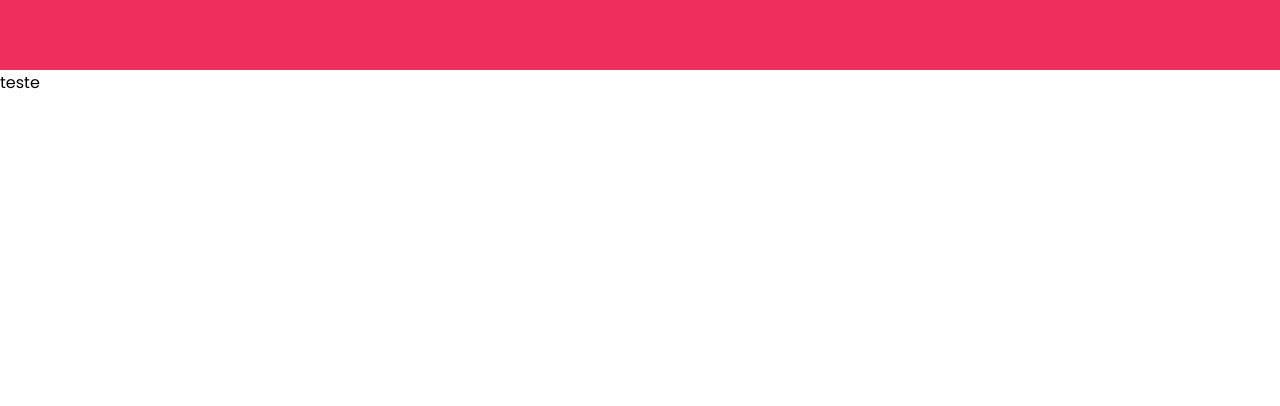
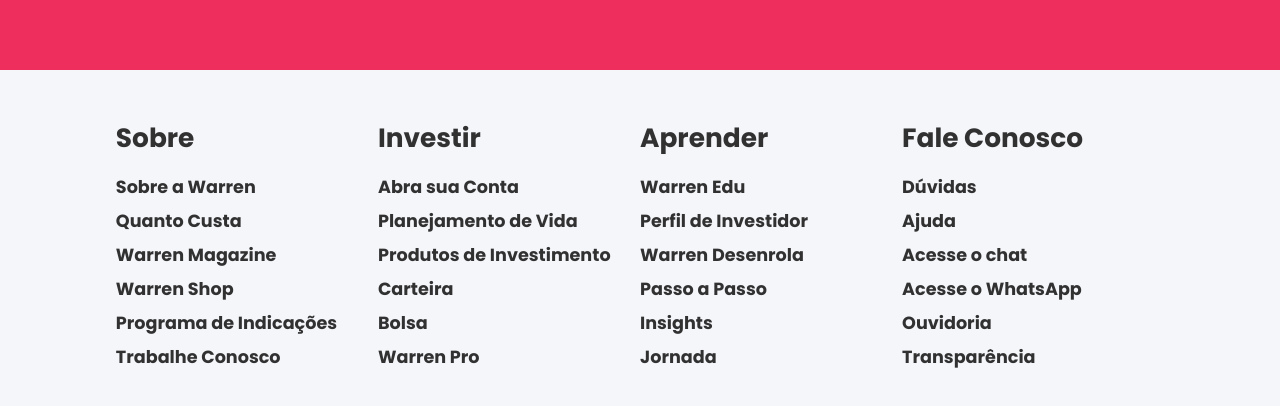
Before and after one commit to wagnermoraisWarren/Everest-Vue-Landing-Page, a Vue app: page /#/ in a window 1280 px wide. Shown: the part 2449-2855 px from the top of the page. Before the commit the page ends 2544 px from the top, so only its background shows below. Built offline with nearby package versions, Linux system fonts and the light colour scheme.

Commit message:
feat: implementação do rodapé

```diff
--- a/src/components/Footer.vue
+++ b/src/components/Footer.vue
@@ -1,7 +1,97 @@
 <template>
-    <div>
-        teste
-    </div>
+    <footer>
+        <div class="footer-box">
+            <h3>Sobre</h3>
+            <ul>
+                <li>
+                    <a href="https://warren.com.br/sobre/" target="_blank">Sobre a Warren</a>
+                </li>
+                <li>
+                    <a href="https://warren.com.br/quanto-custa/" target="_blank">Quanto Custa</a>
+                </li>
+                <li>
+                    <a href="https://warren.com.br/magazine/" target="_blank">Warren Magazine</a>
+                </li>
+                <li>
+                    <a href="https://shop.warren.com.br/" target="_blank">Warren Shop</a>
+                </li>
+                <li>
+                    <a href="https://lp.warren.com.br/convide-amigos-e-ganhe-premios" target="_blank">Programa de Indicações</a>
+                </li>
+                <li>
+                    <a href="https://carreiras.warren.com.br/?_gl=1*1ulvhc4*_ga*MTg1MTIzMDg4OC4xNjY5ODM1OTE0*_ga_DJ7ETNN20S*MTY3MDQzMTkyNi4yLjEuMTY3MDQzMjM4My40Mi4wLjA.&_ga=2.57930921.201949527.1670431927-1851230888.1669835914" target="_blank">Trabalhe Conosco</a>
+                </li>
+            </ul>
+        </div>
+        <div class="footer-box">
+            <h3>Investir</h3>
+                <li>
+                    <a href="https://warren.com.br/app/#/signup" target="_blank">Abra sua Conta</a>
+                </li>
+                <li>
+                    <a href="https://warren.com.br/app/#/signup" target="_blank">Planejamento de Vida</a>
+                </li>
+                <li>
+                    <a href="https://warren.com.br/app/#/signup" target="_blank">Produtos de Investimento</a>
+                </li>
+                <li>
+                    <a href="https://warren.com.br/carteiras/"  target="_blank">Carteira</a>
+                </li>
+                <li>
+                    <a href="https://warren.com.br/bolsa/" target="_blank">Bolsa</a>
+                </li>
+                <li>
+                    <a href="https://warren.com.br/magazine/categoria/a-warren/warren-pro/" target="_blank">Warren Pro</a>
+                </li>
+            </ul>
+        </div>
+        <div class="footer-box">
+            <h3>Aprender</h3>
+            <ul>
+                <li>
+                    <a href="https://educacao.warren.com.br/" target="_blank">Warren Edu</a>
+                </li>
+                <li>
+                    <a href="https://warren.com.br/magazine/perfil-de-investidor/" target="_blank">Perfil de Investidor</a>
+                </li>
+                <li>
+                    <a href="https://warren.com.br/magazine/warren-edu/" target="_blank">Warren Desenrola</a>
+                </li>
+                <li>
+                    <a href="https://faq.warren.com.br/hc/pt-br/articles/360003347314-Resgate-passo-a-passo-" target="_blank">Passo a Passo</a>
+                </li>
+                <li>
+                    <a href="https://warren.com.br/magazine/categoria/insights-de-mercado/mercado-de-a-a-z/" target="_blank">Insights</a>
+                </li>
+                <li>
+                    <a href="https://warren.com.br/magazine/jornada-da-warren-capitulo-11/" target="_blank">Jornada</a>
+                    </li>
+            </ul>
+        </div>
+        <div class="footer-box">
+            <h3>Fale Conosco</h3>
+            <ul>
+                <li>
+                    <a href="https://faq.warren.com.br/hc/pt-br" target="_blank">Dúvidas</a>
+                </li>
+                <li>
+                    <a href="mailto:ouvidoria@warren.com.br" target="_blank">Ajuda</a>
+                </li>
+                <li>
+                    <a href="mailto:meajuda@warren.com.br" target="_blank">Acesse o chat</a>
+                </li>
+                <li>
+                    <a href="https://api.whatsapp.com/send?phone=555140420024" target="_blank">Acesse o WhatsApp</a>
+                </li>
+                <li>
+                    <a href="mailto:ouvidoria@warren.com.br" target="_blank">Ouvidoria</a>
+                </li>
+                <li>
+                    <a href="https://drive.google.com/file/d/1VSf247AGCJKzsHL05s4qmvedyF4nfLyq/view" target="_blank">Transparência</a>
+                </li>
+            </ul>
+        </div>
+    </footer>
 </template>
 
 <script>
@@ -11,5 +101,38 @@
 </script>
 
 <style scoped>
+footer {
+    display: flex;
+    align-items: center;
+    justify-content: center;
+    padding: 2rem 1rem;
+    background: var(--main-white);
+}
 
+.footer-box {
+    width: 21%;
+}
+
+h3 {
+    font-size: 1.65rem;
+    color: rgba(0, 0, 0, 0.8);
+    margin: 1rem 0;
+}
+
+a {
+    font-size: 1.1rem;
+    font-weight: 700;
+    color: rgba(0, 0, 0, 0.8);
+    transition: 200ms;
+}
+
+a:hover {
+    color: var(--main-dark);
+    letter-spacing: 1px;
+    transition: 200ms;
+}
+
+li {
+    margin: .50rem 0;
+}
 </style>
```
